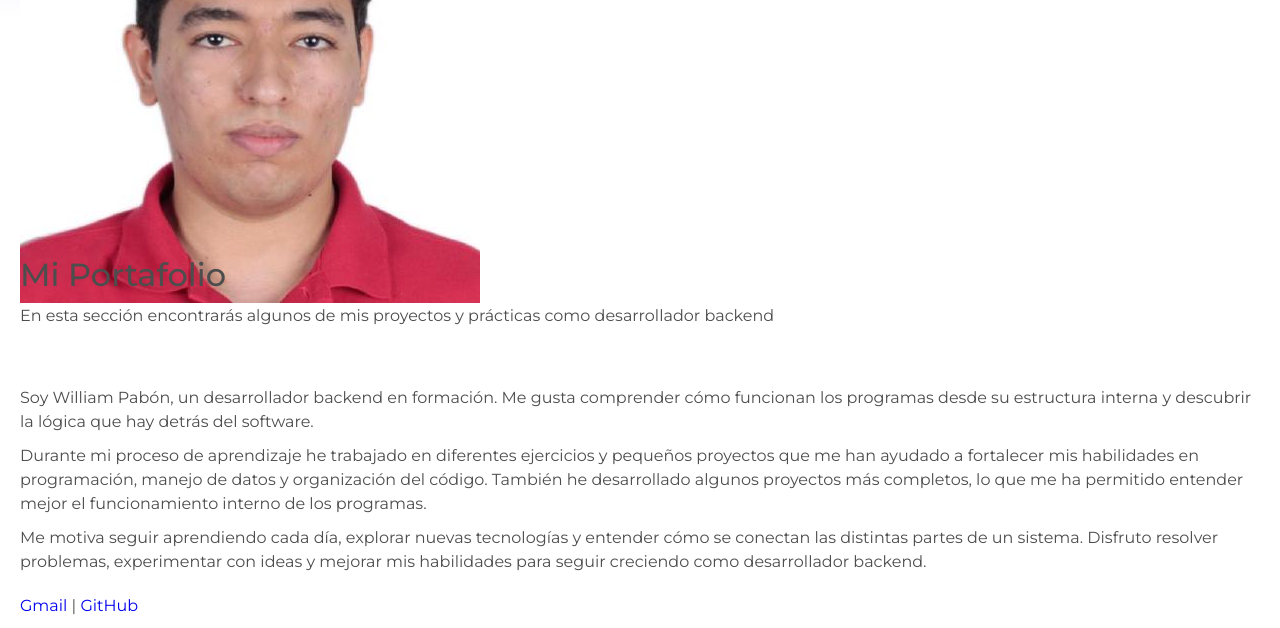
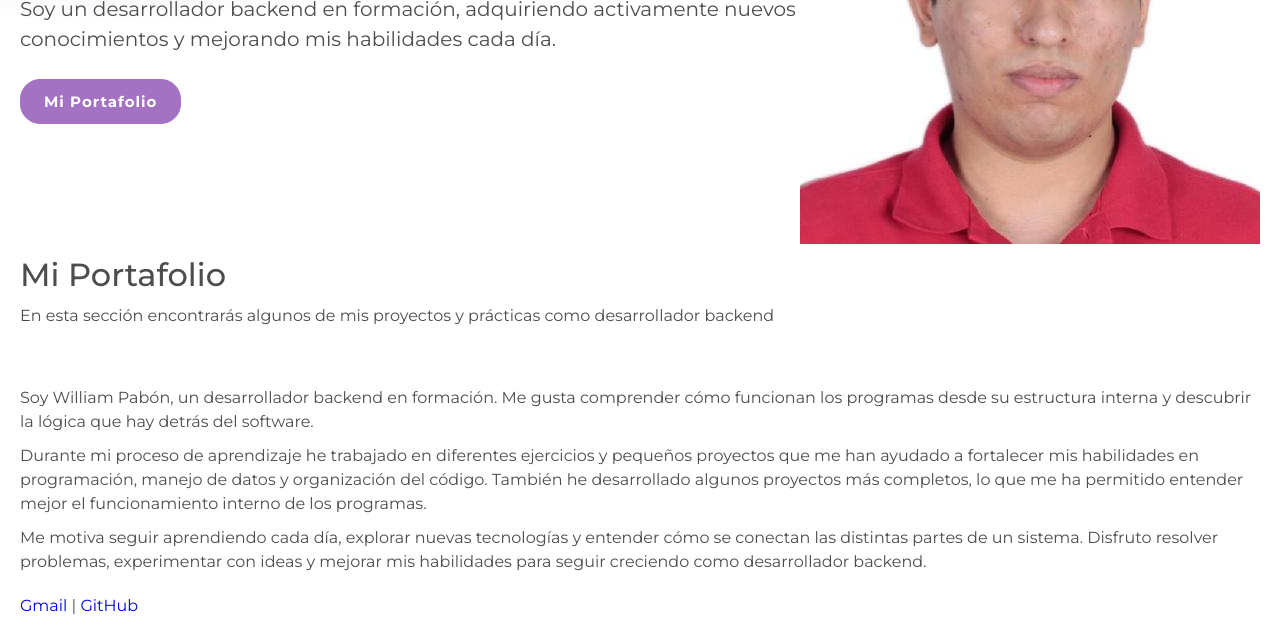
Before and after one commit to WILLIAMCODCPRO/Portafolio_PabonWilliam, a plain HTML site: page index.html in a window 1280 px wide. Shown: the part 545-1173 px from the top of the page. Drawn offline with Linux system fonts and the light colour scheme.

Commit message:
🎨 style(showCase): add padding and flex layout for showcase section

```diff
--- a/css/style.css
+++ b/css/style.css
@@ -40,7 +40,7 @@ a{
     padding: 0 20px;
 }
 
-.large{
+.descripcion{
     font-size: 1.25rem;
 }
 
@@ -120,3 +120,18 @@ a{
 #navbar ul li a:hover{
     color: #B59EF0;
 }
+
+/*ShowCase*/
+
+#showCase{
+    padding: 80px 0;
+}
+
+.showCaseRow{
+    display: flex;
+    padding: 150px 0;
+}
+
+.showCaseRowTitulo p.descripcion{
+    padding-bottom: 15px;
+}
```
